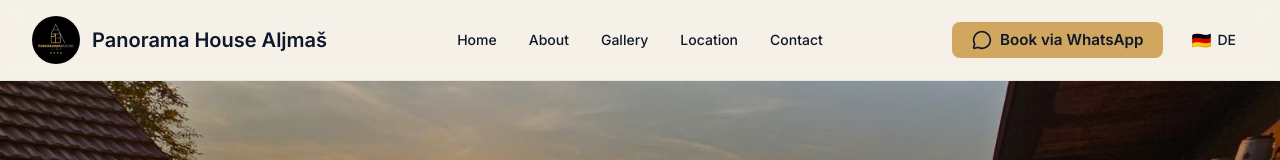
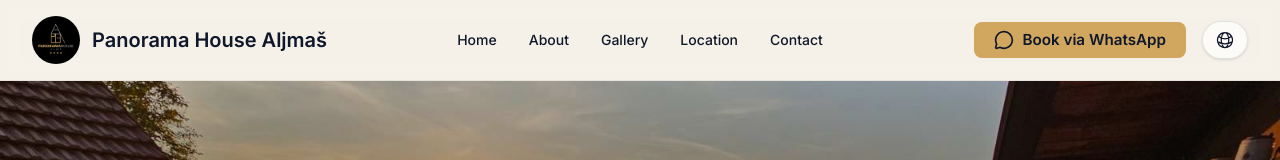
Before and after one commit to iamelmirr/panorama-house-aljmas, a Next.js app: page / in a window 1280 px wide. Shown: the top 160 px of the page. Built offline with nearby package versions, Linux system fonts and the light colour scheme.

Commit message:
Refactor LanguageSwitcher component: enhance language selection UI, improve accessibility, and streamline locale management

```diff
--- a/components/LanguageSwitcher.tsx
+++ b/components/LanguageSwitcher.tsx
@@ -1,45 +1,100 @@
 "use client";
 
+import { useEffect, useRef, useState } from "react";
+import { GlobeAltIcon } from "@heroicons/react/24/outline";
 import type { Locale } from "@/lib/i18n/locales";
 import { useLocale } from "@/lib/i18n/LocaleProvider";
 
-const localeCycle: Locale[] = ["hr", "en", "de"];
-const localeFlags: Record<Locale, string> = {
-  hr: "🇭🇷",
-  en: "🇬🇧",
-  de: "🇩🇪",
-};
-const localeLabels: Record<Locale, string> = {
-  hr: "HR",
-  en: "EN",
-  de: "DE",
-};
-const localeNames: Record<Locale, string> = {
-  hr: "Hrvatski",
-  en: "English",
-  de: "Deutsch",
+const locales: Locale[] = ["hr", "en", "de"];
+const localeMetadata: Record<Locale, { flag: string; label: string }> = {
+  hr: { flag: "🇭🇷", label: "Hrvatski" },
+  en: { flag: "🇬🇧", label: "English" },
+  de: { flag: "🇩🇪", label: "Deutsch" },
 };
 
 export function LanguageSwitcher() {
   const { locale, setLocale } = useLocale();
+  const [open, setOpen] = useState(false);
+  const containerRef = useRef<HTMLDivElement | null>(null);
+  const buttonRef = useRef<HTMLButtonElement | null>(null);
 
-  const currentIndex = localeCycle.indexOf(locale);
-  const nextLocale = localeCycle[(currentIndex + 1) % localeCycle.length];
+  useEffect(() => {
+    const handleClickOutside = (event: MouseEvent) => {
+      if (!open) return;
+      if (containerRef.current && !containerRef.current.contains(event.target as Node)) {
+        setOpen(false);
+      }
+    };
 
-  const switchLanguage = () => {
-    setLocale(nextLocale);
+    const handleEscape = (event: KeyboardEvent) => {
+      if (event.key === "Escape") {
+        setOpen(false);
+        buttonRef.current?.focus();
+      }
+    };
+
+    document.addEventListener("mousedown", handleClickOutside);
+    document.addEventListener("keydown", handleEscape);
+
+    return () => {
+      document.removeEventListener("mousedown", handleClickOutside);
+      document.removeEventListener("keydown", handleEscape);
+    };
+  }, [open]);
+
+  const handleSelect = (newLocale: Locale) => {
+    setLocale(newLocale);
+    setOpen(false);
+    buttonRef.current?.focus();
   };
 
   return (
-    <button
-      type="button"
-      onClick={switchLanguage}
-      className="flex items-center gap-1.5 rounded-lg px-3 py-2 text-sm font-medium text-brand-slate transition-all duration-200 hover:bg-white/60 hover:text-brand-forest"
-      aria-label={`Switch to ${localeNames[nextLocale]}`}
-      title={`Switch to ${localeNames[nextLocale]}`}
-    >
-      <span className="text-base leading-none">{localeFlags[nextLocale]}</span>
-      <span>{localeLabels[nextLocale]}</span>
-    </button>
+    <div className="relative" ref={containerRef}>
+      <button
+        ref={buttonRef}
+        type="button"
+        onClick={() => setOpen((prev) => !prev)}
+        className="flex items-center gap-2 rounded-full border border-black/10 bg-white/70 px-3 py-2 text-sm font-medium text-brand-charcoal shadow-sm transition hover:bg-white focus-visible:outline-none focus-visible:ring-2 focus-visible:ring-brand-gold"
+        aria-haspopup="dialog"
+        aria-expanded={open}
+        aria-label="Choose language"
+      >
+        <GlobeAltIcon className="h-5 w-5" aria-hidden />
+      </button>
+
+      {open && (
+        <>
+          <div className="fixed inset-0 z-40 bg-black/10 backdrop-blur-[1px] sm:hidden" aria-hidden onClick={() => setOpen(false)} />
+          <div
+            role="dialog"
+            aria-modal="true"
+            className="absolute right-0 z-50 mt-3 w-48 overflow-hidden rounded-2xl border border-black/5 bg-white shadow-xl"
+          >
+            <div className="border-t border-black/5">
+              {locales.map((code) => {
+                const { flag, label } = localeMetadata[code];
+                const isActive = locale === code;
+                return (
+                  <button
+                    key={code}
+                    type="button"
+                    onClick={() => handleSelect(code)}
+                    className={`flex w-full items-center gap-3 px-4 py-3 text-left text-sm transition ${
+                      isActive
+                        ? "bg-black/5 text-brand-charcoal"
+                        : "hover:bg-brand-sand/40 text-brand-slate"
+                    }`}
+                    aria-current={isActive ? "true" : undefined}
+                  >
+                    <span className="text-lg" aria-hidden>{flag}</span>
+                    <span className="font-medium">{label}</span>
+                  </button>
+                );
+              })}
+            </div>
+          </div>
+        </>
+      )}
+    </div>
   );
 }
```
